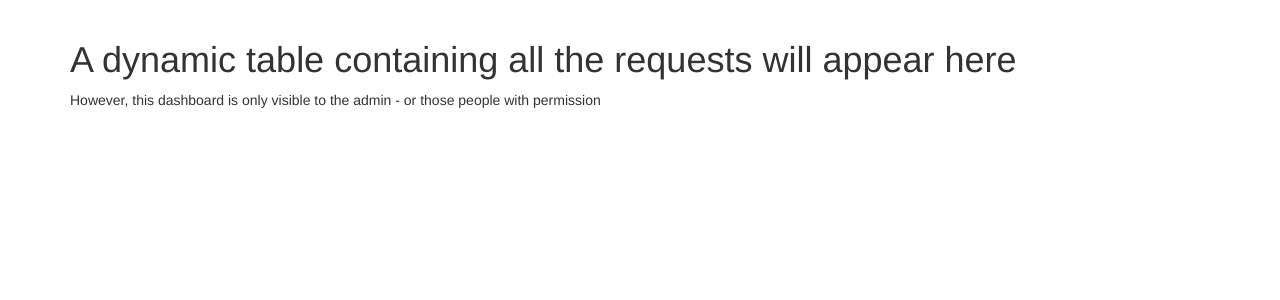
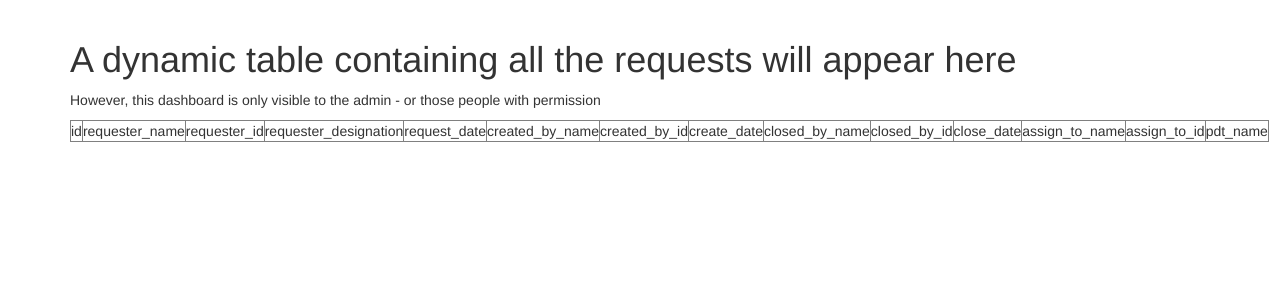
Before and after one commit to wfxronald/compauto, a Flask app: page /dashboard in a window 1280 px wide. Shown: the part 52-352 px from the top of the page. Run offline with Flask 2, Linux system fonts and the light colour scheme; data that the repository does not hold is empty; some libraries are stand-ins or nearby versions.

Commit message:
support request database and table shown on dashboard

```diff
--- a/main/routes.py
+++ b/main/routes.py
@@ -1,8 +1,8 @@
 from flask import render_template, flash, redirect, url_for, request
-from main import app
+from main import app, db
 from main.forms import LoginForm, MainForm
 from flask_login import current_user, login_user, logout_user, login_required
-from main.models import User
+from main.models import User, Request
 from werkzeug.urls import url_parse
 from datetime import datetime
 
@@ -13,9 +13,32 @@ from datetime import datetime
 def index():
     form = MainForm()
     current_time = datetime.utcnow()
+
     if form.validate_on_submit():
-        flash("Data format is correct, but have not been stored yet")
+        req = Request(requester_name=current_user.staff_name,
+                      requester_id=current_user.staff_id,
+                      requester_designation=current_user.staff_designation,
+                      request_date=current_time,
+
+                      created_by_name=form.created_by_name.data,
+                      created_by_id=form.created_by_id.data,
+                      create_date=form.create_date.data,
+
+                      closed_by_name=form.closed_by_name.data,
+                      closed_by_id=form.closed_by_id.data,
+                      close_date=form.close_date.data,
+
+                      assign_to_name=form.assign_to_name.data,
+                      assign_to_id=form.assign_to_id.data,
+
+                      pdt_name=form.pdt_name.data)
+
+        db.session.add(req)
+        db.session.commit()
+
+        flash("Congratulations, your request has been stored in the database")
         return redirect(url_for('index'))
+
     return render_template('index.html', title='Home', form=form, current_time=current_time)
 
 
@@ -46,7 +69,8 @@ def login():
 
 @app.route('/dashboard')
 def dashboard():
-    return render_template('dashboard.html')
+    requests = Request.query.all()
+    return render_template('dashboard.html', requests=requests)
 
 
 @app.route('/logout')
--- a/main/templates/dashboard.html
+++ b/main/templates/dashboard.html
@@ -4,4 +4,53 @@
 {% block app_content %}
     <h1>A dynamic table containing all the requests will appear here</h1>
     <p>However, this dashboard is only visible to the admin - or those people with permission</p>
+
+    <table border="1" cellpadding="5" cellspacing="5">
+        <!For headers, manuals until I find a way to loop through>
+        <tr>
+            <td>id</td>
+
+            <td>requester_name</td>
+            <td>requester_id</td>
+            <td>requester_designation</td>
+            <td>request_date</td>
+
+            <td>created_by_name</td>
+            <td>created_by_id</td>
+            <td>create_date</td>
+
+            <td>closed_by_name</td>
+            <td>closed_by_id</td>
+            <td>close_date</td>
+
+            <td>assign_to_name</td>
+            <td>assign_to_id</td>
+
+            <td>pdt_name</td>
+        </tr>
+        {% for request in requests %}
+            <tr>
+                {# As of now, placeholder until I find a way to loop through all columns #}
+                <td>{{ request.id }}</td>
+
+                <td>{{ request.requester_name }}</td>
+                <td>{{ request.requester_id }}</td>
+                <td>{{ request.requester_designation }}</td>
+                <td>{{ request.request_date }}</td>
+
+                <td>{{ request.created_by_name }}</td>
+                <td>{{ request.created_by_id }}</td>
+                <td>{{ request.create_date }}</td>
+
+                <td>{{ request.closed_by_name }}</td>
+                <td>{{ request.closed_by_id }}</td>
+                <td>{{ request.close_date }}</td>
+
+                <td>{{ request.assign_to_name }}</td>
+                <td>{{ request.assign_to_id }}</td>
+
+                <td>{{ request.pdt_name }}</td>
+            </tr>
+        {% endfor %}
+    </table>
 {% endblock %}
```
Also changed, not shown: main/forms.py (+12 -9 lines), main/models.py (+26 -0 lines).
